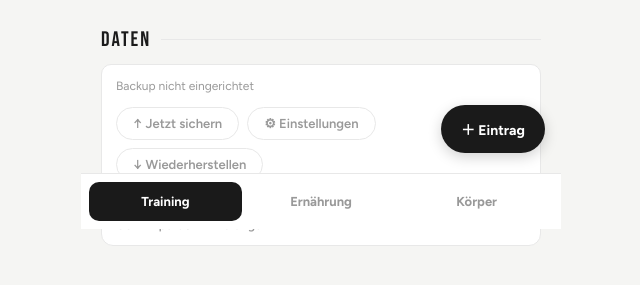
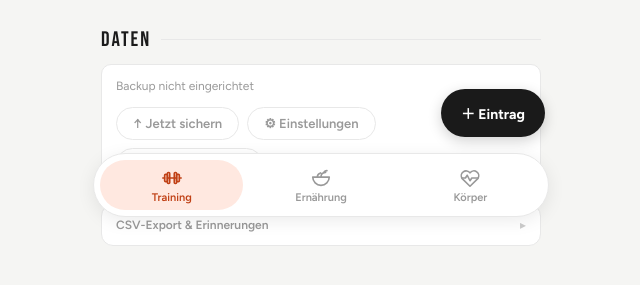
Before and after one commit to r1bozyme/training-log, a plain HTML site: page index.html in a window 1280 px wide. Shown: the part 571-856 px from the top of the page, without its empty margins (319-959 px from the left). Drawn offline with Linux system fonts and the light colour scheme.

Commit message:
nav.js: untere Leiste als schwebende Pille mit Icon und Label, aktiver Bereich farbig getönt; schwebende Knöpfe 16 px höher
Co-Authored-By: Claude Opus 5.5 <noreply@anthropic.com>
Claude-Session: https://claude.ai/code/session_01M3uDP1DzF9kkLjXcFvU3EY

```diff
--- a/index.html
+++ b/index.html
@@ -49,6 +49,7 @@
   --on-neutral-2: rgba(255,255,255,.7);
   --knob: #FFF;
   --scrim: rgba(245,245,243,.72);
+  --nav-sh: 0 4px 18px rgba(0,0,0,.08);
   --focus: #AAAAAA;
   --text-2: #666;
   --text-3: #777;
@@ -134,7 +135,7 @@
   --legs: #F08A62; --legs-bg: #361A11; --legs-bd: #A8492A;
   --neutral: #E8E8E5; --go: #6CCB6C; --go-bg: #15301A;
   --on-neutral: #141416; --on-neutral-2: rgba(20,20,22,.65); --knob: #F2F2F0;
-  --scrim: rgba(17,18,20,.72); --focus: #6A6D73;
+  --scrim: rgba(17,18,20,.72); --nav-sh: 0 4px 18px rgba(0,0,0,.45); --focus: #6A6D73;
   --text-2: #B4B6BB; --text-3: #A6A8AD; --text-4: #9A9CA1;
   --fill-1: #26282C; --fill-2: #26282C; --fill-3: #303237; --fill-4: #222327;
   --ch-lbl: #8A8D93; --ch-lbl-2: #6E7177; --ch-raw: #4A4D53; --ch-grid: #2A2C30; --ch-grid-2: #34363B;
@@ -157,7 +158,7 @@
   color-scheme: dark;
 }
 html, body { background: var(--bg); color: var(--text); font-family: var(--fb); min-height: 100vh; overscroll-behavior: none; }
-#app { max-width: 480px; margin: 0 auto; min-height: 100vh; padding-bottom: calc(72px + var(--sb)); }
+#app { max-width: 480px; margin: 0 auto; min-height: 100vh; padding-bottom: calc(88px + var(--sb)); }
 
 .hdr { padding: max(52px, calc(env(safe-area-inset-top, 0px) + 16px)) 20px 0; display: flex; justify-content: space-between; align-items: flex-end; }
 /* Titel in Manrope 800 wie im Finanz-Cockpit (05.11.2026); Bebas Neue bleibt für Zahlen und Überschriften */
@@ -171,16 +172,17 @@ html, body { background: var(--bg); color: var(--text); font-family: var(--fb);
 #theme-btn svg { width: 16px; height: 16px; fill: none; stroke: currentColor; stroke-width: 2; stroke-linecap: round; stroke-linejoin: round; }
 .hdr-sub { font-size: 12px; color: var(--muted); margin-top: 4px; font-weight: 500; }
 
+/* Untere Leiste (25.11.2026): schwebende Pille mit Abstand zum Rand, Icon + Label je Bereich (nav.js) */
 .bnav {
-  position: fixed; bottom: 0; left: 50%; transform: translateX(-50%);
-  width: 100%; max-width: 480px; background: var(--surface);
-  border-top: 1px solid var(--border);
-  display: flex; padding: 8px 8px calc(8px + var(--sb)); gap: 3px; z-index: 100;
+  position: fixed; bottom: calc(12px + var(--sb)); left: 50%; transform: translateX(-50%);
+  width: calc(100% - 24px); max-width: 456px; background: var(--surface);
+  border: 1px solid var(--border); border-radius: 99px; box-shadow: var(--nav-sh);
+  display: flex; padding: 6px; gap: 6px; z-index: 100;
 }
 /* Statusleiste: Inhalt läuft dahinter, ein leicht milchiger Schleier hält Uhrzeit und Akku lesbar */
 .status-scrim { position: fixed; top: 0; left: 0; right: 0; height: env(safe-area-inset-top, 0px); z-index: 150; pointer-events: none;
   background: var(--scrim); -webkit-backdrop-filter: blur(14px) saturate(1.2); backdrop-filter: blur(14px) saturate(1.2); }
-.nbtn { flex: 1; padding: 11px 0; border-radius: 10px; border: none; cursor: pointer; font-family: var(--fb); font-weight: 700; font-size: 11px; letter-spacing: -0.2px; transition: all .15s; background: transparent; color: var(--muted); }
+.nbtn { flex: 1; padding: 11px 0; border-radius: 99px; border: none; cursor: pointer; font-family: var(--fb); font-weight: 700; font-size: 11px; letter-spacing: -0.2px; transition: all .15s; background: transparent; color: var(--muted); }
 .nbtn.active { background: var(--neutral); color: var(--on-neutral); }
 
 .view { display: none; } .view.active { display: block; }
@@ -263,7 +265,7 @@ input[type="date"]::-webkit-calendar-picker-indicator { opacity: 0.5; cursor: po
 .sbtn { width: 100%; padding: 18px; background: var(--neutral); border: none; border-radius: 12px; font-family: var(--fd); font-size: 22px; letter-spacing: 3px; color: var(--on-neutral); cursor: pointer; transition: opacity .15s, transform .1s; margin-bottom: 8px; }
 .sbtn:active { opacity: 0.85; transform: scale(0.98); }
 
-.flash { position: fixed; bottom: 90px; left: 50%; transform: translateX(-50%); background: var(--neutral); color: var(--on-neutral); padding: 10px 28px; border-radius: 24px; font-weight: 700; font-size: 14px; z-index: 200; pointer-events: none; opacity: 0; transition: opacity .2s; white-space: nowrap; }
+.flash { position: fixed; bottom: calc(106px + var(--sb)); left: 50%; transform: translateX(-50%); background: var(--neutral); color: var(--on-neutral); padding: 10px 28px; border-radius: 24px; font-weight: 700; font-size: 14px; z-index: 200; pointer-events: none; opacity: 0; transition: opacity .2s; white-space: nowrap; }
 .flash.show { opacity: 1; }
 
 .sbar { display: flex; gap: 8px; padding: 16px 20px 0; }
--- a/label.js
+++ b/label.js
@@ -73,7 +73,7 @@ function busy(on, txt) {
   if (!el) {
     el = document.createElement("div");
     el.id = "lbl-busy";
-    el.style.cssText = "position:fixed;left:50%;bottom:calc(90px + env(safe-area-inset-bottom));transform:translateX(-50%);" +
+    el.style.cssText = "position:fixed;left:50%;bottom:calc(106px + env(safe-area-inset-bottom));transform:translateX(-50%);" +
       "z-index:9500;background:var(--neutral);color:var(--on-neutral);padding:12px 18px;border-radius:24px;font-size:14px;" +
       "box-shadow:0 6px 20px rgba(0,0,0,.25);font-family:var(--fb, sans-serif)";
     document.body.appendChild(el);
--- a/nav.js
+++ b/nav.js
@@ -15,19 +15,31 @@
    Ein Tipp auf einen Bereich öffnet die Ansicht, die dort zuletzt
    offen war (nur für diese Sitzung).
 
+   25.11.: Leiste als schwebende Pille (Vorbild Orva): Icon + kleines
+   Label, aktiver Bereich zart getönt in seiner Farbe (Training orange,
+   Ernährung grün, Körper blau) statt schwarzem Block. Die schwebenden
+   Knöpfe (navfab, ffab, scanfab, Undo, Hinweise) sitzen 16 px höher.
+
    Lädt als letztes Modul und hört auf den Ansichtswechsel (tl:view, view.js).
    ═══════════════════════════════════════════════════ */
 (function () {
 "use strict";
 
 var AREAS = [
-  { id: "training", label: "Training",  views: [["log", "Log"], ["stats", "Stats"], ["plan", "Plan"]], extra: ["add"] },
-  { id: "food",     label: "Ernährung", views: [["food", "Heute"], ["vorrat", "Vorrat"], ["einkauf", "Einkauf"]] },
-  { id: "body",     label: "Körper",    views: [["weight", "Werte"], ["health", "Tracker"]] }
+  { id: "training", label: "Training",  icon: "training", views: [["log", "Log"], ["stats", "Stats"], ["plan", "Plan"]], extra: ["add"] },
+  { id: "food",     label: "Ernährung", icon: "food", views: [["food", "Heute"], ["vorrat", "Vorrat"], ["einkauf", "Einkauf"]] },
+  { id: "body",     label: "Körper",    icon: "body", views: [["weight", "Werte"], ["health", "Tracker"]] }
 ];
 var DEFAULT = { training: "log", food: "food", body: "weight" };
 window.tlNavAreas = AREAS;   // swipe.js wischt entlang dieser Reihenfolge
 var last = {};        // zuletzt offene Ansicht je Bereich
+
+/* Linien-Icons (24er Raster, Strich in currentColor) */
+var ICONS = {
+  training: '<path d="M2 12h2M20 12h2M7 12h10"/><rect x="4" y="8" width="3" height="8" rx="1"/><rect x="17" y="8" width="3" height="8" rx="1"/><rect x="7" y="6" width="2.5" height="12" rx="1"/><rect x="14.5" y="6" width="2.5" height="12" rx="1"/>',
+  food: '<path d="M3 11h18a9 9 0 0 1-18 0z"/><path d="M8 11c0-2.5 1.5-4 3.5-4.5M12 11c0-3 2-5 5-5M15 6.5c.5-1.5 1.8-2.5 3.5-2.5"/>',
+  body: '<path d="M20.5 12.6A5 5 0 0 0 12 6.4a5 5 0 0 0-8.5 6.2L12 21l8.5-8.4z"/><path d="M3 12h4l2-3 3 6 2-3h7"/>'
+};
 var cur = "add";
 
 function areaOf(v) {
@@ -41,7 +53,12 @@ function areaOf(v) {
 var CSS = [
   /* nur Bereichsknöpfe zeigen (falls index.html noch mit den alten Knöpfen aus dem Cache kommt), größer als die 10px aus tracker.js */
   ".bnav .nbtn:not(.nav3) { display:none; }",
-  ".bnav .nbtn.nav3 { font-size:13px; padding:12px 0; letter-spacing:0; }",
+  ".bnav .nbtn.nav3 { display:flex; flex-direction:column; align-items:center; gap:2px; padding:7px 0 6px;",
+  "  font-size:11px; font-weight:600; letter-spacing:0; color:var(--muted); background:transparent; }",
+  ".bnav .nav3 svg { width:22px; height:22px; fill:none; stroke:currentColor; stroke-width:1.8; stroke-linecap:round; stroke-linejoin:round; }",
+  ".bnav .nav3.active[data-a=training] { background:var(--legs-bg); color:var(--legs); }",
+  ".bnav .nav3.active[data-a=food] { background:var(--go-bg); color:var(--go); }",
+  ".bnav .nav3.active[data-a=body] { background:var(--blue-bg); color:var(--blue); }",
 
   ".chipnav { position:sticky; top:env(safe-area-inset-top, 0px); z-index:90; display:flex; gap:6px; overflow-x:auto; scrollbar-width:none;",
   "  padding:10px 20px; margin-top:14px; background:var(--bg); border-bottom:1px solid var(--border); }",
@@ -52,12 +69,12 @@ var CSS = [
   ".chipnav button.on { background:var(--neutral); border-color:var(--neutral); color:var(--on-neutral); }",
   ".chipnav .soon { flex:none; font-size:12px; color:var(--dim); padding:7px 4px; white-space:nowrap; }",
 
-  ".navfab { position:fixed; right:max(16px, calc(50% - 224px)); bottom:calc(76px + var(--sb)); z-index:101;",
+  ".navfab { position:fixed; right:max(16px, calc(50% - 224px)); bottom:calc(92px + var(--sb)); z-index:101;",
   "  border:none; border-radius:99px; padding:14px 20px; background:var(--neutral); color:var(--on-neutral);",
   "  font-family:var(--fb); font-weight:700; font-size:14px; box-shadow:0 4px 14px rgba(0,0,0,.18); cursor:pointer; }",
   ".navfab[hidden] { display:none; }",
   /* Platz unter dem letzten Inhalt, damit der schwebende Knopf nichts verdeckt */
-  "body.has-fab #app { padding-bottom:calc(140px + var(--sb)); }"
+  "body.has-fab #app { padding-bottom:calc(156px + var(--sb)); }"
 ].join("\n");
 
 var bar, fab, areaBtns = {};
@@ -97,7 +114,8 @@ function init() {
     var b = document.createElement("button");
     b.type = "button";
     b.className = "nbtn nav3";
-    b.textContent = a.label;
+    b.dataset.a = a.id;
+    b.innerHTML = '<svg viewBox="0 0 24 24" aria-hidden="true">' + ICONS[a.icon] + '</svg><span>' + a.label + '</span>';
     b.onclick = function () {
       var target = last[a.id] || DEFAULT[a.id];
       /* Erneuter Tipp auf den aktiven Bereich: zurück zur ersten Ansicht */
--- a/scan.js
+++ b/scan.js
@@ -363,7 +363,7 @@ function fabCss() {
     " background:var(--neutral); color:var(--on-neutral); font-size:24px; line-height:52px; text-align:center; padding:0;" +
     " box-shadow:0 4px 14px rgba(0,0,0,.18); cursor:pointer; }" +
     ".scanfab[hidden] { display:none; }" +
-    ".scanfab.hi { bottom:calc(136px + var(--sb)); } .scanfab.lo { bottom:calc(76px + var(--sb)); }" +
+    ".scanfab.hi { bottom:calc(152px + var(--sb)); } .scanfab.lo { bottom:calc(92px + var(--sb)); }" +
     "body.scanfab-on #view-food.ffab-on { padding-bottom:136px; } body.scanfab-on #view-vorrat { padding-bottom:76px; }";
   document.head.appendChild(s);
 }
--- a/tracker.js
+++ b/tracker.js
@@ -1623,7 +1623,6 @@ var CSS = [
 ".fdate { display:flex; align-items:center; gap:12px; margin:22px 20px 0; }",
 ".fdate label { font-size:10px; color:var(--muted); font-weight:600; letter-spacing:1px; text-transform:uppercase; flex-shrink:0; }",
 ".fdate input { flex:1; margin-bottom:0; }",
-".bnav .nbtn { font-size:10px; padding:11px 0; letter-spacing:-0.3px; }",
 /* 03.11. Variante B */
 ".fdnav { display:flex; align-items:center; justify-content:space-between; padding:14px 12px 0; }",
 ".fdarr { width:44px; height:44px; border:none; background:transparent; font-size:24px; color:var(--muted); cursor:pointer; }",
@@ -1653,21 +1652,21 @@ var CSS = [
 ".fplus { width:32px; height:32px; border-radius:8px; border:1.5px solid var(--border); background:transparent; font-size:18px; color:var(--muted); flex-shrink:0; cursor:pointer; }",
 ".fzu { font-size:12px; color:var(--muted); padding:6px 0 2px; cursor:pointer; }",
 "#view-food.ffab-on { padding-bottom:76px; }",
-".ffab { position:fixed; right:max(16px, calc(50% - 224px)); bottom:calc(76px + var(--sb)); z-index:102; border:none; border-radius:99px;",
+".ffab { position:fixed; right:max(16px, calc(50% - 224px)); bottom:calc(92px + var(--sb)); z-index:102; border:none; border-radius:99px;",
 "  padding:14px 20px; background:var(--neutral); color:var(--on-neutral); font-family:var(--fb); font-weight:700; font-size:14px;",
 "  box-shadow:0 4px 14px rgba(0,0,0,.18); cursor:pointer; }",
 ".ffab.done { background:var(--go-bg); color:var(--go); border:1.5px solid var(--go-bd); }",
 ".ffab.open { background:var(--surface); color:var(--text); border:1.5px solid var(--border); }",
 ".ffm { font-size:11px; font-weight:600; opacity:.7; margin-left:4px; }",
 ".ffov { position:fixed; inset:0; z-index:101; background:rgba(26,26,26,.18); }",
-"#f-undo { position:fixed; bottom:calc(84px + var(--sb)); left:max(16px, calc(50% - 224px)); right:max(124px, calc(50% - 116px)); transform:translateY(8px); z-index:200;",
+"#f-undo { position:fixed; bottom:calc(100px + var(--sb)); left:max(16px, calc(50% - 224px)); right:max(124px, calc(50% - 116px)); transform:translateY(8px); z-index:200;",
 "  background:var(--neutral); color:var(--on-neutral); padding:6px 6px 6px 16px; border-radius:24px; font-weight:700; font-size:14px; display:flex; align-items:center; justify-content:space-between; gap:10px;",
 "  opacity:0; transition:opacity .2s, transform .2s; white-space:nowrap; box-shadow:0 4px 14px rgba(0,0,0,.18); }",
 "#f-undo.show { opacity:1; transform:translateY(0); }",
 "#f-undo span { min-width:0; }",
 "#f-undo span { overflow:hidden; text-overflow:ellipsis; }",
 "#f-undo button { border:0; border-radius:18px; padding:8px 14px; background:var(--on-neutral); color:var(--neutral); font-weight:700; font-size:13px; font-family:var(--fb); }",
-".ffmenu { position:fixed; right:max(16px, calc(50% - 224px)); bottom:calc(136px + var(--sb)); z-index:102; width:min(300px, calc(100% - 32px));",
+".ffmenu { position:fixed; right:max(16px, calc(50% - 224px)); bottom:calc(152px + var(--sb)); z-index:102; width:min(300px, calc(100% - 32px));",
 "  background:var(--surface); border:1px solid var(--border); border-radius:14px; box-shadow:0 8px 28px rgba(0,0,0,.16); padding:6px; }",
 ".ffopt { display:block; width:100%; text-align:left; border:none; background:transparent; padding:11px 12px; border-radius:10px; font-family:var(--fb); cursor:pointer; }",
 ".ffopt:active { background:var(--bg); }",
```
Also changed, not shown: 1 other file.
